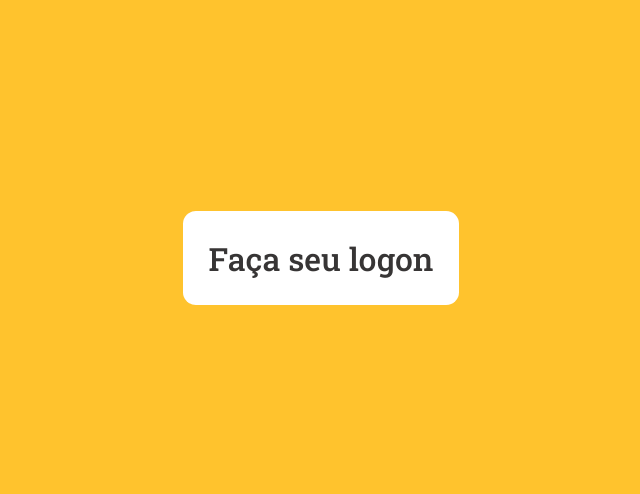
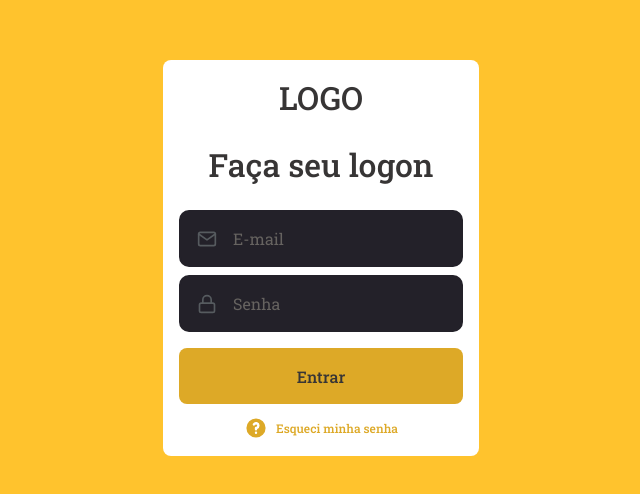
Before and after one commit to guuhschmaltz/eprocess, a React (Create React App) app: page / in a window 1280 px wide. Shown: the part 142-636 px from the top of the page, without its empty margins (319-959 px from the left). Built offline with nearby package versions, Linux system fonts and the light colour scheme.

Commit message:
added inputs, button and forgot password link

```diff
--- a/package.json
+++ b/package.json
@@ -1,5 +1,5 @@
 {
-  "name": "06-gobarber-web",
+  "name": "eprocess",
   "version": "0.1.0",
   "private": true,
   "dependencies": {
--- /dev/null
+++ b/src/components/Button/index.tsx
@@ -0,0 +1,15 @@
+import React, { ButtonHTMLAttributes } from 'react';
+
+import { Container } from './styles';
+
+type ButtonProps = ButtonHTMLAttributes<HTMLButtonElement>;
+
+const Button: React.FC<ButtonProps> = ({ children, ...rest }) => {
+  return (
+    <Container type="button" {...rest}>
+      {children}
+    </Container>
+  );
+};
+
+export default Button;
--- /dev/null
+++ b/src/components/Button/styles.ts
@@ -0,0 +1,19 @@
+import styled from 'styled-components';
+import { shade } from 'polished';
+
+export const Container = styled.button`
+  background: #dda927;
+  height: 56px;
+  border-radius: 8px;
+  border: 0;
+  padding: 0 16px;
+  color: #373535;
+  width: 100%;
+  font-weight: 500;
+  margin-top: 16px;
+  transition: background-color 0.2s;
+
+  &:hover {
+    background: ${shade(0.2, '#DDA927')};
+  }
+`;
--- /dev/null
+++ b/src/components/Input/index.tsx
@@ -0,0 +1,19 @@
+import React, { InputHTMLAttributes } from 'react';
+import { IconBaseProps } from 'react-icons';
+
+import { Container } from './styles';
+
+interface InputProps extends InputHTMLAttributes<HTMLInputElement> {
+  name: string;
+  icon?: React.ComponentType<IconBaseProps>;
+}
+
+const Input: React.FC<InputProps> = ({ name, icon: Icon, ...rest }) => {
+  return (
+    <Container>
+      {Icon && <Icon size={20} />}
+      <input {...rest} />
+    </Container>
+  );
+};
+export default Input;
--- /dev/null
+++ b/src/components/Input/styles.ts
@@ -0,0 +1,33 @@
+import styled from 'styled-components';
+
+export const Container = styled.div`
+  background: #232129;
+  border-radius: 10px;
+  padding: 16px;
+  width: 100%;
+
+  border: 2px solid #232129;
+  color: #565b5f;
+
+  display: flex;
+  align-items: center;
+
+  & + div {
+    margin-top: 8px;
+  }
+
+  input {
+    flex: 1;
+    background: transparent;
+    border: 0;
+    color: #f4ede8;
+
+    &::placeholder {
+      color: #666360;
+    }
+  }
+
+  svg {
+    margin-right: 16px;
+  }
+`;
--- a/src/pages/SignIn/index.tsx
+++ b/src/pages/SignIn/index.tsx
@@ -1,11 +1,30 @@
 import React from 'react';
+import { FiMail, FiLock } from 'react-icons/fi';
+import { HiQuestionMarkCircle } from 'react-icons/hi';
+import { Link } from 'react-router-dom';
 import { Container, Content } from './styles';
+
+import Input from '../../components/Input';
+import Button from '../../components/Button';
 
 const SignIn: React.FC = () => {
   return (
     <Container>
       <Content>
+        <h1>LOGO</h1>
         <h1>Faça seu logon</h1>
+        <Input icon={FiMail} name="e-mail" placeholder="E-mail" />
+        <Input
+          icon={FiLock}
+          name="password"
+          type="password"
+          placeholder="Senha"
+        />
+        <Button type="submit">Entrar</Button>
+        <Link to="/">
+          <HiQuestionMarkCircle size={24} />
+          Esqueci minha senha
+        </Link>
       </Content>
     </Container>
   );
--- a/src/pages/SignIn/styles.ts
+++ b/src/pages/SignIn/styles.ts
@@ -1,4 +1,5 @@
 import styled from 'styled-components';
+import { shade } from 'polished';
 
 export const Container = styled.div`
   height: 100vh;
@@ -15,7 +16,32 @@
   background-color: #fff;
   color:#373535;
 
-  border-radius: 0.8rem;
-  padding: 1.6rem;
+  border-radius: 8px;
+  padding: 16px;
+  }
+
+  h1{
+    margin-bottom: 24px;
+  }
+
+  a {
+    font-weight: 500;
+    font-size: 12px;
+    color: #DDA927;
+    display: block;
+    margin-top: 12px;
+    text-decoration: none;
+    transition: color 0.2s;
+
+    display: flex;
+    align-items: center;
+
+    svg {
+      margin-right: 8px;
+    }
+
+    &:hover {
+      color: ${shade(0.2, '#DDA927')};
+    }
   }
 `;
--- a/src/styles/globals.ts
+++ b/src/styles/globals.ts
@@ -9,7 +9,7 @@
   }
 
   body {
-    background: #FFC32D;
+    background: #565B5F;
     color: #FFF;
     -webkit-font-smoothing: antialiased;
   }
```
